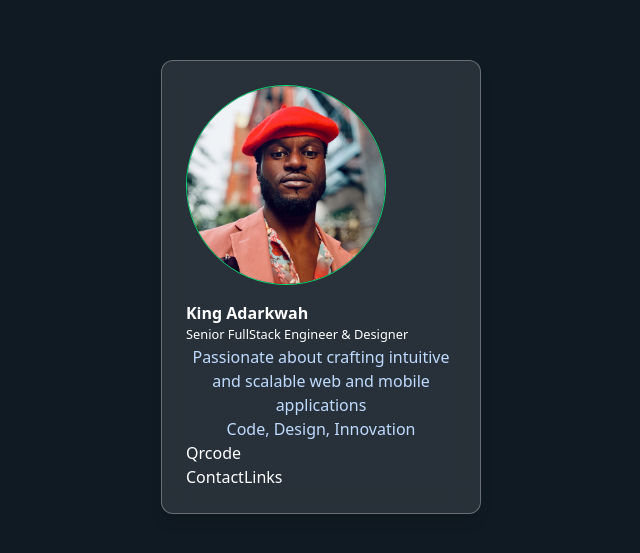
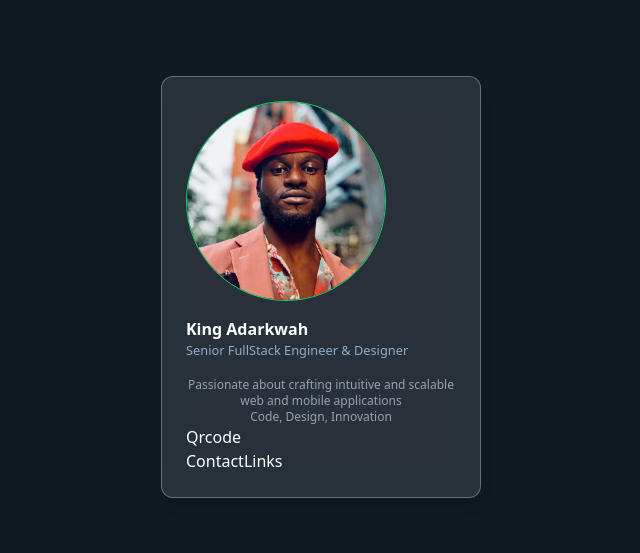
Before and after one commit to kingmadeit/business-card, a React (Vite) app: page / in a window 1280 px wide. Shown: the part 113-666 px from the top of the page, without its empty margins (319-959 px from the left). Built offline with nearby package versions, Linux system fonts and the light colour scheme.

Commit message:
fix about styling

```diff
--- a/src/components/About.tsx
+++ b/src/components/About.tsx
@@ -12,8 +12,8 @@ const About = () => {
         </div>
         <div className='flex flex-col align-center'>
             <h2 className='font-bold'>King Adarkwah</h2>
-            <small>Senior FullStack Engineer &amp; Designer</small>
-            <div className='text-blue-200 text-center'>
+            <small className='text-[#90adcb]'>Senior FullStack Engineer &amp; Designer</small>
+            <div className='text-gray-400 text-center text-xs pt-4'>
                 <p>Passionate about crafting intuitive and scalable web and mobile applications </p>
                 <p>Code, Design, Innovation</p>
             </div>
```
